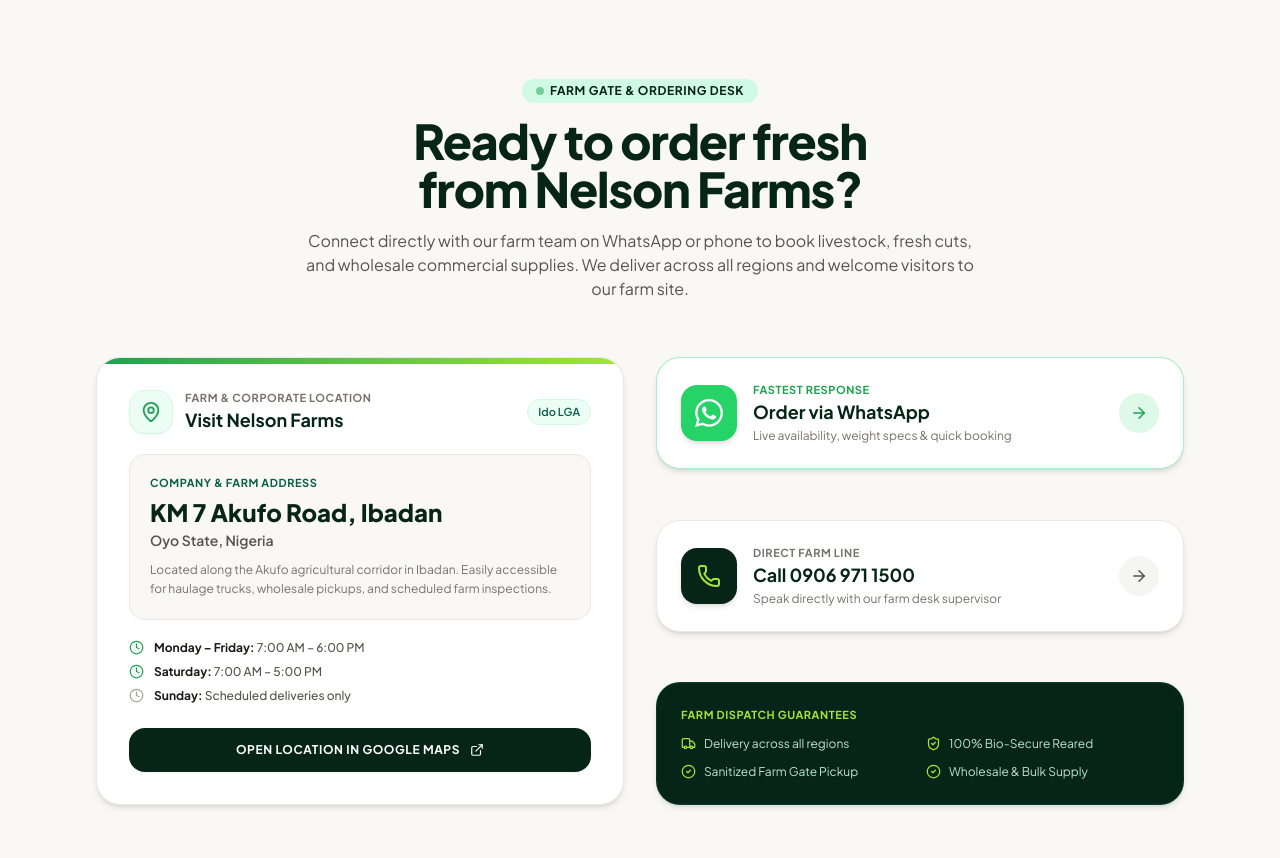
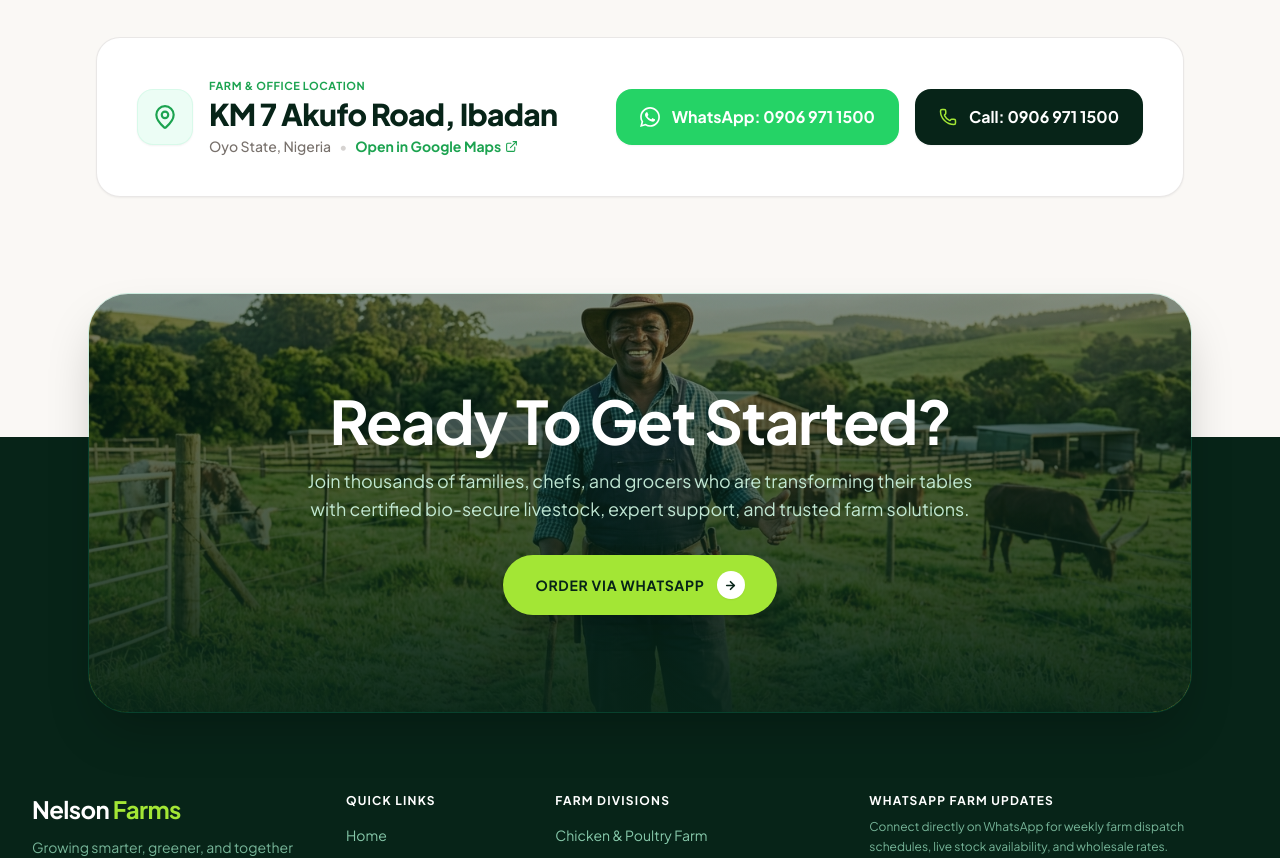
Before and after one commit to 09011399255/Nelson-Farm-Store, a React (Vite) app: page / in a window 1280 px wide. Shown: the part 8620-9478 px from the top of the page. Built offline with nearby package versions, Linux system fonts and the light colour scheme; a web font is replaced by a local one.

Commit message:
Replace multi-box contact grid with a clean single horizontal bar containing address and WhatsApp/Call actions

```diff
--- a/src/components/ContactSection.jsx
+++ b/src/components/ContactSection.jsx
@@ -1,238 +1,73 @@
 import React from "react";
-import {
-  ArrowRight,
-  MapPin,
-  Phone,
-  Clock,
-  ExternalLink,
-  ShieldCheck,
-  Truck,
-  CheckCircle2,
-} from "lucide-react";
+import { MapPin, Phone, ExternalLink } from "lucide-react";
 import ScrollReveal from "./ScrollReveal";
 
 export default function ContactSection() {
   return (
     <section
       id="contact"
-      className="pt-12 sm:pt-20 lg:pt-24 pb-36 sm:pb-52 lg:pb-60 bg-[#FAF8F5] relative border-t border-emerald-950/10"
+      className="pt-10 sm:pt-14 pb-36 sm:pb-52 lg:pb-60 bg-[#FAF8F5] relative border-t border-emerald-950/10"
     >
       <div className="max-w-6xl mx-auto px-4 sm:px-6 lg:px-8">
-        {/* Section Header */}
-        <ScrollReveal
-          duration={750}
-          distance={20}
-          className="text-center max-w-2xl mx-auto mb-10 sm:mb-14"
-        >
-          <span className="inline-flex items-center gap-1.5 px-3.5 py-1 rounded-full text-xs font-bold tracking-wider uppercase bg-emerald-100 text-[#072418] mb-3.5">
-            <span className="w-2 h-2 rounded-full bg-[#1ca350] animate-pulse"></span>
-            Farm Gate & Ordering Desk
-          </span>
-          <h2 className="font-sans text-3xl sm:text-4xl lg:text-5xl font-extrabold text-[#072418] tracking-tight leading-[1.15] mb-4">
-            Ready to order fresh <br className="hidden sm:inline" />
-            from Nelson Farms?
-          </h2>
-          <p className="text-stone-600 text-sm sm:text-base leading-relaxed">
-            Connect directly with our farm team on WhatsApp or phone to book
-            livestock, fresh cuts, and wholesale commercial supplies. We deliver
-            across all regions and welcome visitors to our farm site.
-          </p>
-        </ScrollReveal>
-
-        {/* 2-Column Balanced Cards */}
-        <div className="grid grid-cols-1 lg:grid-cols-12 gap-6 sm:gap-8 items-stretch">
-          {/* Card 1: Farm Location & Address (Prominently Showcased) - 6 cols */}
-          <ScrollReveal
-            duration={750}
-            distance={20}
-            className="lg:col-span-6 flex flex-col"
-          >
-            <div className="bg-white rounded-3xl p-6 sm:p-8 shadow-md border border-emerald-950/10 flex flex-col justify-between h-full relative overflow-hidden group">
-              {/* Subtle top decorative accent */}
-              <div className="absolute top-0 left-0 right-0 h-1.5 bg-gradient-to-r from-[#1ca350] to-[#a3e635]"></div>
-
-              <div>
-                <div className="flex items-center justify-between gap-3 mb-5">
-                  <div className="flex items-center gap-3">
-                    <div className="w-11 h-11 rounded-2xl bg-emerald-50 text-[#1ca350] flex items-center justify-center flex-shrink-0 shadow-sm border border-emerald-100">
-                      <MapPin size={22} />
+        <ScrollReveal duration={700} distance={20}>
+          {/* Single Long Horizontal Card */}
+          <div className="bg-white rounded-3xl p-6 sm:p-8 lg:p-10 shadow-sm border border-stone-200/90 flex flex-col lg:flex-row lg:items-center lg:justify-between gap-6 lg:gap-8">
+            {/* Left: Farm Location */}
+            <div className="flex items-start sm:items-center gap-4">
+              <div className="w-12 h-12 sm:w-14 sm:h-14 rounded-2xl bg-emerald-50 text-[#1ca350] flex items-center justify-center flex-shrink-0 shadow-sm border border-emerald-100/70">
+                <MapPin size={26} />
               </div>
               <div>
-                      <span className="text-[11px] font-bold text-stone-500 uppercase tracking-wider block">
-                        Farm & Corporate Location
+                <span className="text-[11px] font-bold text-[#1ca350] uppercase tracking-wider block">
+                  Farm & Office Location
                 </span>
-                      <h3 className="font-sans text-lg font-bold text-[#072418]">
-                        Visit Nelson Farms
+                <h3 className="font-sans text-xl sm:text-2xl lg:text-3xl font-extrabold text-[#072418] tracking-tight mt-0.5">
+                  KM 7 Akufo Road, Ibadan
                 </h3>
-                    </div>
-                  </div>
-                  <span className="inline-flex px-2.5 py-1 rounded-full text-[11px] font-semibold bg-emerald-50 text-emerald-800 border border-emerald-100">
-                    Ido LGA
-                  </span>
-                </div>
-
-                {/* Big Prominent Address Display */}
-                <div className="p-4 sm:p-5 rounded-2xl bg-[#FAF8F5] border border-stone-200/80 mb-5">
-                  <span className="text-[11px] font-bold uppercase tracking-wider text-emerald-800 block mb-1">
-                    Company & Farm Address
-                  </span>
-                  <p className="font-sans text-lg sm:text-2xl font-extrabold text-[#072418] leading-snug">
-                    KM 7 Akufo Road, Ibadan
-                  </p>
-                  <p className="text-xs sm:text-sm font-semibold text-stone-600 mt-0.5">
-                    Oyo State, Nigeria
-                  </p>
-                  <p className="text-xs text-stone-500 mt-2.5 leading-relaxed">
-                    Located along the Akufo agricultural corridor in Ibadan. Easily
-                    accessible for haulage trucks, wholesale pickups, and scheduled
-                    farm inspections.
-                  </p>
-                </div>
-
-                {/* Visiting / Farm Gate Hours */}
-                <div className="space-y-2 mb-6 text-xs text-stone-600">
-                  <div className="flex items-center gap-2.5 font-medium">
-                    <Clock size={15} className="text-[#1ca350] flex-shrink-0" />
-                    <span>
-                      <strong className="text-stone-900">Monday – Friday:</strong> 7:00 AM – 6:00 PM
-                    </span>
-                  </div>
-                  <div className="flex items-center gap-2.5 font-medium">
-                    <Clock size={15} className="text-[#1ca350] flex-shrink-0" />
-                    <span>
-                      <strong className="text-stone-900">Saturday:</strong> 7:00 AM – 5:00 PM
-                    </span>
-                  </div>
-                  <div className="flex items-center gap-2.5 font-medium">
-                    <Clock size={15} className="text-stone-400 flex-shrink-0" />
-                    <span>
-                      <strong className="text-stone-900">Sunday:</strong> Scheduled deliveries only
-                    </span>
+                <div className="flex items-center gap-2 text-xs sm:text-sm text-stone-500 font-medium mt-1">
+                  <span>Oyo State, Nigeria</span>
+                  <span className="text-stone-300">•</span>
+                  <a
+                    href="https://www.google.com/maps/search/?api=1&query=KM+7+Akufo+Road+Ibadan+Oyo+State+Nigeria"
+                    target="_blank"
+                    rel="noopener noreferrer"
+                    className="text-[#1ca350] hover:underline font-bold inline-flex items-center gap-1"
+                  >
+                    <span>Open in Google Maps</span>
+                    <ExternalLink size={13} />
+                  </a>
                 </div>
               </div>
             </div>
 
-              {/* Action: Google Maps Button */}
-              <a
-                href="https://www.google.com/maps/search/?api=1&query=KM+7+Akufo+Road+Ibadan+Oyo+State+Nigeria"
-                target="_blank"
-                rel="noopener noreferrer"
-                className="inline-flex items-center justify-center gap-2.5 w-full py-3.5 px-5 rounded-2xl bg-[#072418] hover:bg-[#0d4628] text-white font-bold text-xs uppercase tracking-wider transition-all duration-200 shadow-sm hover:shadow group/map"
-              >
-                <span>Open Location in Google Maps</span>
-                <ExternalLink
-                  size={14}
-                  className="group-hover/map:translate-x-0.5 group-hover/map:-translate-y-0.5 transition-transform"
-                />
-              </a>
-            </div>
-          </ScrollReveal>
-
-          {/* Card 2: Direct Contact & Order Channels - 6 cols */}
-          <ScrollReveal
-            delay={120}
-            duration={750}
-            distance={20}
-            className="lg:col-span-6 flex flex-col justify-between space-y-4"
-          >
-            {/* WhatsApp Direct Action Card */}
+            {/* Right: Direct Actions (WhatsApp & Call) */}
+            <div className="flex flex-col sm:flex-row items-stretch sm:items-center gap-3 sm:gap-4 flex-shrink-0">
               <a
                 href="https://wa.me/2349069711500?text=Hello%20Nelson%20Farms%2C%20I%20would%20like%20to%20place%20an%20order."
                 target="_blank"
                 rel="noopener noreferrer"
-              className="bg-white rounded-3xl p-5 sm:p-6 shadow-md border border-[#25D366]/40 hover:border-[#25D366] transition-all duration-200 group flex items-center justify-between"
+                className="inline-flex items-center justify-center gap-3 bg-[#25D366] hover:bg-[#20ba59] text-white font-bold text-sm sm:text-base px-6 py-4 rounded-2xl shadow-sm transition-all hover:scale-[1.02]"
               >
-              <div className="flex items-center gap-3.5 sm:gap-4">
-                <div className="w-12 h-12 sm:w-14 sm:h-14 rounded-2xl bg-[#25D366] text-white flex items-center justify-center flex-shrink-0 shadow-md group-hover:scale-105 transition-transform">
-                  <svg className="w-7 h-7 fill-current" viewBox="0 0 24 24">
+                <svg
+                  className="w-5 h-5 fill-current flex-shrink-0"
+                  viewBox="0 0 24 24"
+                >
                   <path d="M.057 24l1.687-6.163c-1.041-1.804-1.588-3.849-1.587-5.946.003-6.556 5.338-11.891 11.893-11.891 3.181.001 6.167 1.24 8.413 3.488 2.245 2.248 3.481 5.236 3.48 8.414-.003 6.557-5.338 11.892-11.893 11.892-1.99-.001-3.951-.5-5.688-1.448l-6.305 1.654zm6.597-3.807c1.676.995 3.276 1.591 5.392 1.592 5.448 0 9.886-4.434 9.889-9.885.002-5.462-4.415-9.89-9.881-9.892-5.452 0-9.887 4.434-9.889 9.884-.001 2.225.651 3.891 1.746 5.634l-.999 3.648 3.742-.981zm11.387-5.464c-.074-.124-.272-.198-.57-.347-.297-.149-1.758-.868-2.031-.967-.272-.099-.47-.149-.669.149-.198.297-.768.967-.941 1.165-.173.198-.347.223-.644.074-.297-.149-1.255-.462-2.39-1.475-.883-.788-1.48-1.761-1.653-2.059-.173-.297-.018-.458.13-.606.134-.133.297-.347.446-.521.151-.172.2-.296.3-.495.099-.198.05-.372-.025-.521-.075-.148-.669-1.611-.916-2.206-.242-.579-.487-.501-.669-.51l-.57-.01c-.198 0-.52.074-.792.372s-1.04 1.016-1.04 2.479 1.065 2.876 1.213 3.074c.149.198 2.095 3.2 5.076 4.487.709.306 1.263.489 1.694.626.712.226 1.36.194 1.872.118.571-.085 1.758-.719 2.006-1.413.248-.695.248-1.29.173-1.414z" />
                 </svg>
-                </div>
-                <div>
-                  <span className="text-[11px] font-bold text-[#1ca350] uppercase tracking-wider block">
-                    Fastest Response
-                  </span>
-                  <h4 className="font-sans text-base sm:text-lg font-bold text-[#072418]">
-                    Order via WhatsApp
-                  </h4>
-                  <p className="text-xs text-stone-500 mt-0.5">
-                    Live availability, weight specs & quick booking
-                  </p>
-                </div>
-              </div>
-              <div className="w-10 h-10 rounded-full bg-[#25D366]/15 text-[#1ca350] flex items-center justify-center flex-shrink-0 group-hover:bg-[#25D366] group-hover:text-white transition-colors">
-                <ArrowRight
-                  size={18}
-                  className="group-hover:translate-x-0.5 transition-transform"
-                />
-              </div>
+                <span>WhatsApp: 0906 971 1500</span>
               </a>
 
-            {/* Direct Phone Call Card */}
               <a
                 href="tel:+2349069711500"
-              className="bg-white rounded-3xl p-5 sm:p-6 shadow-md border border-emerald-950/10 hover:border-[#072418] transition-all duration-200 group flex items-center justify-between"
+                className="inline-flex items-center justify-center gap-3 bg-[#072418] hover:bg-[#0e3827] text-white font-bold text-sm sm:text-base px-6 py-4 rounded-2xl shadow-sm transition-all hover:scale-[1.02]"
               >
-              <div className="flex items-center gap-3.5 sm:gap-4">
-                <div className="w-12 h-12 sm:w-14 sm:h-14 rounded-2xl bg-[#072418] text-[#a3e635] flex items-center justify-center flex-shrink-0 shadow-md group-hover:scale-105 transition-transform">
-                  <Phone size={24} />
-                </div>
-                <div>
-                  <span className="text-[11px] font-bold text-stone-500 uppercase tracking-wider block">
-                    Direct Farm Line
-                  </span>
-                  <h4 className="font-sans text-base sm:text-lg font-bold text-[#072418]">
-                    Call 0906 971 1500
-                  </h4>
-                  <p className="text-xs text-stone-500 mt-0.5">
-                    Speak directly with our farm desk supervisor
-                  </p>
-                </div>
-              </div>
-              <div className="w-10 h-10 rounded-full bg-stone-100 text-stone-600 flex items-center justify-center flex-shrink-0 group-hover:bg-[#072418] group-hover:text-white transition-colors">
-                <ArrowRight
-                  size={18}
-                  className="group-hover:translate-x-0.5 transition-transform"
-                />
-              </div>
+                <Phone size={18} className="text-[#a3e635] flex-shrink-0" />
+                <span>Call: 0906 971 1500</span>
               </a>
-
-            {/* Guarantees / Service Highlights Card */}
-            <div className="bg-[#072418] text-white rounded-3xl p-5 sm:p-6 shadow-md border border-emerald-900/60">
-              <span className="text-[11px] font-bold text-[#a3e635] uppercase tracking-wider block mb-3">
-                Farm Dispatch Guarantees
-              </span>
-              <div className="grid grid-cols-1 sm:grid-cols-2 gap-3 text-xs text-emerald-100/90">
-                <div className="flex items-center gap-2">
-                  <Truck size={15} className="text-[#a3e635] flex-shrink-0" />
-                  <span>Delivery across all regions</span>
-                </div>
-                <div className="flex items-center gap-2">
-                  <ShieldCheck
-                    size={15}
-                    className="text-[#a3e635] flex-shrink-0"
-                  />
-                  <span>100% Bio-Secure Reared</span>
-                </div>
-                <div className="flex items-center gap-2">
-                  <CheckCircle2
-                    size={15}
-                    className="text-[#a3e635] flex-shrink-0"
-                  />
-                  <span>Sanitized Farm Gate Pickup</span>
-                </div>
-                <div className="flex items-center gap-2">
-                  <CheckCircle2
-                    size={15}
-                    className="text-[#a3e635] flex-shrink-0"
-                  />
-                  <span>Wholesale & Bulk Supply</span>
-                </div>
             </div>
           </div>
         </ScrollReveal>
       </div>
-      </div>
     </section>
   );
 }
```
Lines whose indentation alone changed are shown as unchanged.
